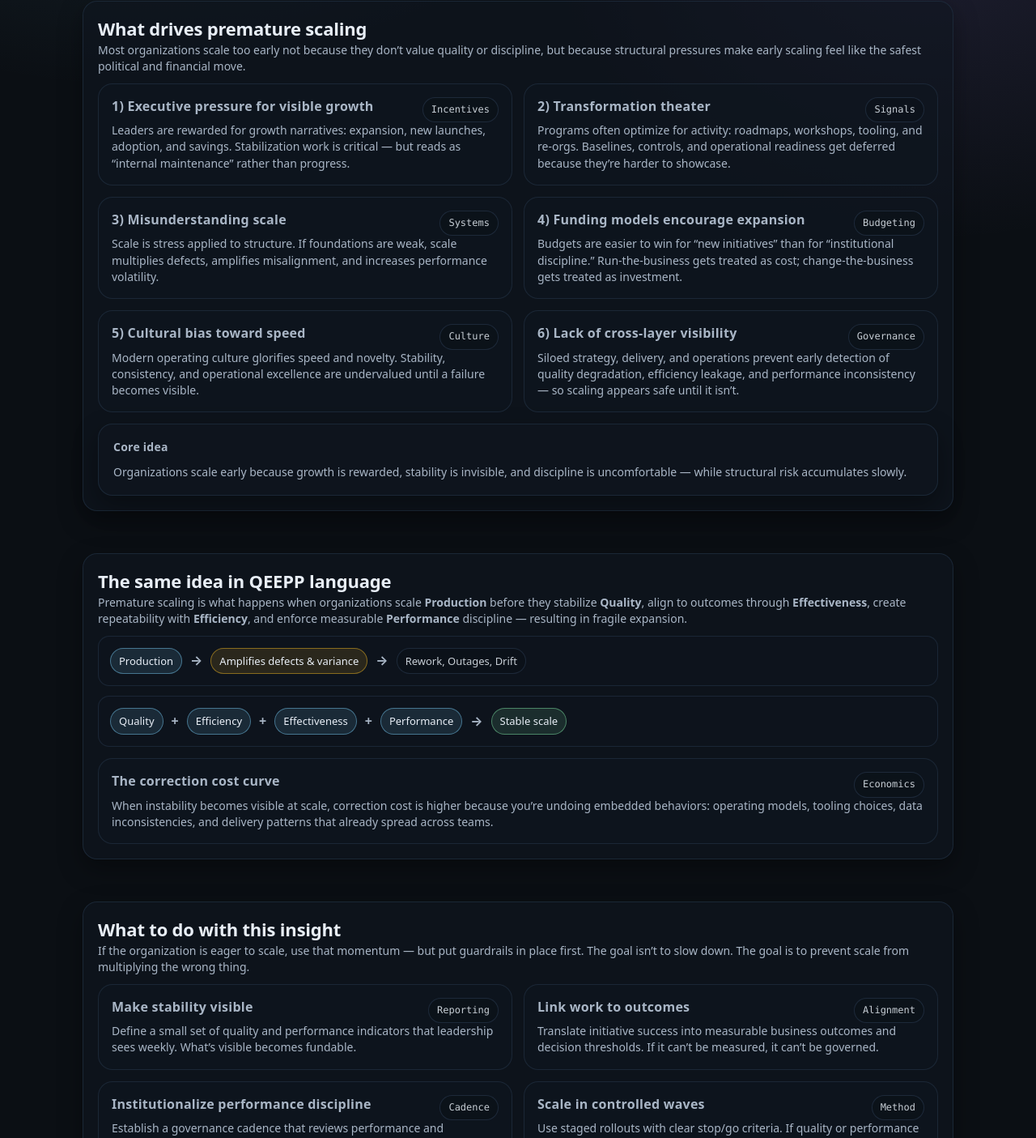
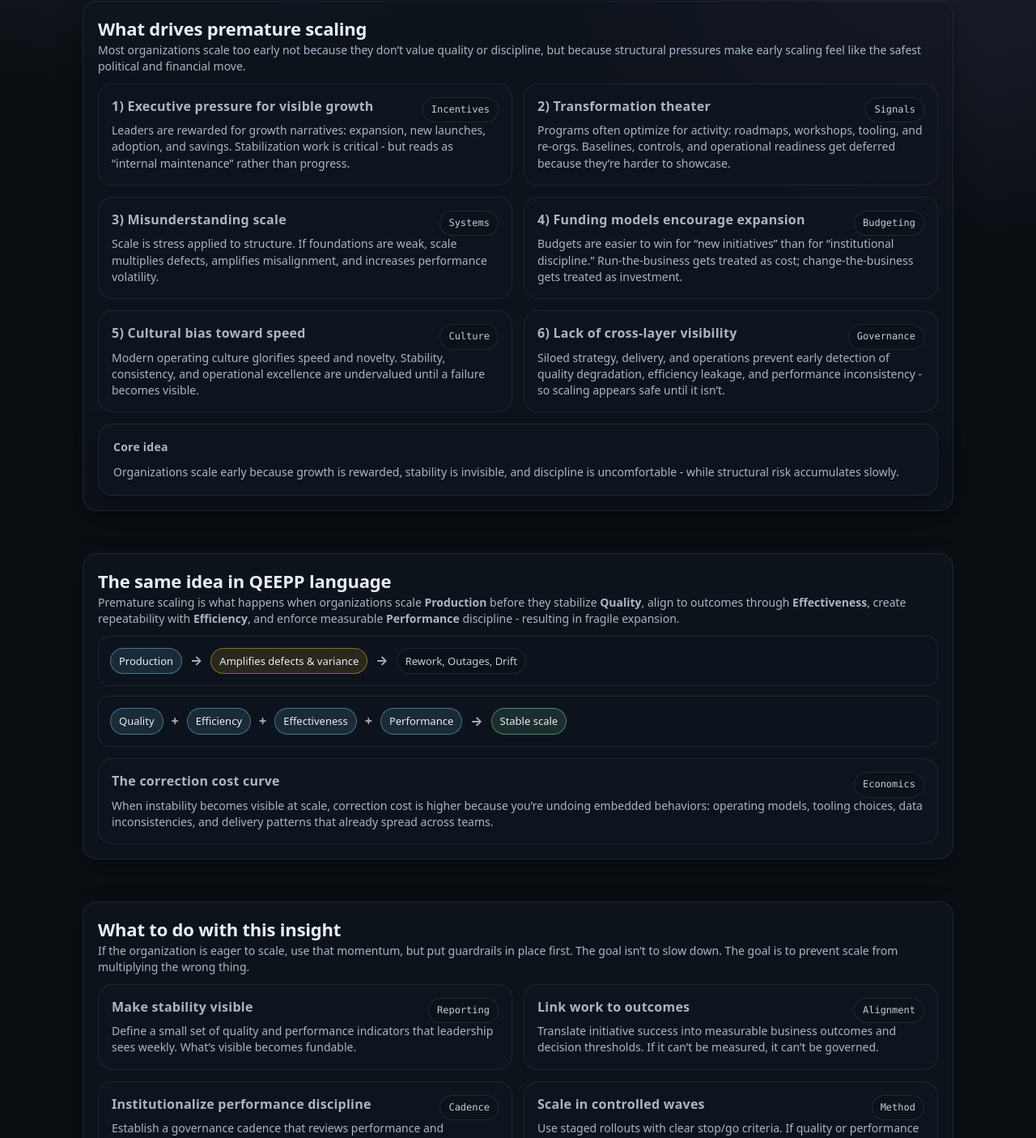
Before and after one commit to qeepp/qeepp.github.io, a plain HTML site: page why.html in a window 1280 px wide. Shown: the part 568-1973 px from the top of the page at 81% size. Drawn offline with Linux system fonts and the light colour scheme.

Commit message:
Wip (#29)
* commit silo

* link to exlcude partials html

* lint --exclude fix

* ci lint modernizing

* CI relative links check fix

* exclude /partials from link check

* attempt 2

* Update ci.yml

* Update ci.yml

* Update ci.yml

* Update why1.html

* Update 1.0

* Update why.html

* Update why.html

* Update index.html

* Update qeepp.css

* Update why.html

* Update why.html

* why update

* Update why.html

* Update why.html

* Update why.html

```diff
--- a/why.html
+++ b/why.html
@@ -112,7 +112,7 @@
               </div>
               <p>
                 Leaders are rewarded for growth narratives: expansion, new launches, adoption, and savings.
-                Stabilization work is critical — but reads as “internal maintenance” rather than progress.
+                Stabilization work is critical - but reads as “internal maintenance” rather than progress.
               </p>
             </div>
 
@@ -167,7 +167,7 @@
               </div>
               <p>
                 Siloed strategy, delivery, and operations prevent early detection of quality degradation,
-                efficiency leakage, and performance inconsistency — so scaling appears safe until it isn’t.
+                efficiency leakage, and performance inconsistency - so scaling appears safe until it isn’t.
               </p>
             </div>
           </div>
@@ -176,7 +176,7 @@
             <h3>Core idea</h3>
             <p style="margin:0; color:var(--muted); font-size:14px;">
               Organizations scale early because growth is rewarded, stability is invisible,
-              and discipline is uncomfortable — while structural risk accumulates slowly.
+              and discipline is uncomfortable - while structural risk accumulates slowly.
             </p>
           </div>
         </div>
@@ -195,7 +195,7 @@
               <div class="sub">
                 Premature scaling is what happens when organizations scale <strong>Production</strong> before they stabilize
                 <strong>Quality</strong>, align to outcomes through <strong>Effectiveness</strong>, create repeatability with <strong>Efficiency</strong>,
-                and enforce measurable <strong>Performance</strong> discipline — resulting in fragile expansion.
+                and enforce measurable <strong>Performance</strong> discipline - resulting in fragile expansion.
               </div>
             </div>
           </div>
@@ -244,7 +244,7 @@
             <div>
               <h2>What to do with this insight</h2>
               <div class="sub">
-                If the organization is eager to scale, use that momentum — but put guardrails in place first.
+                If the organization is eager to scale, use that momentum, but put guardrails in place first.
                 The goal isn’t to slow down. The goal is to prevent scale from multiplying the wrong thing.
               </div>
             </div>
```
